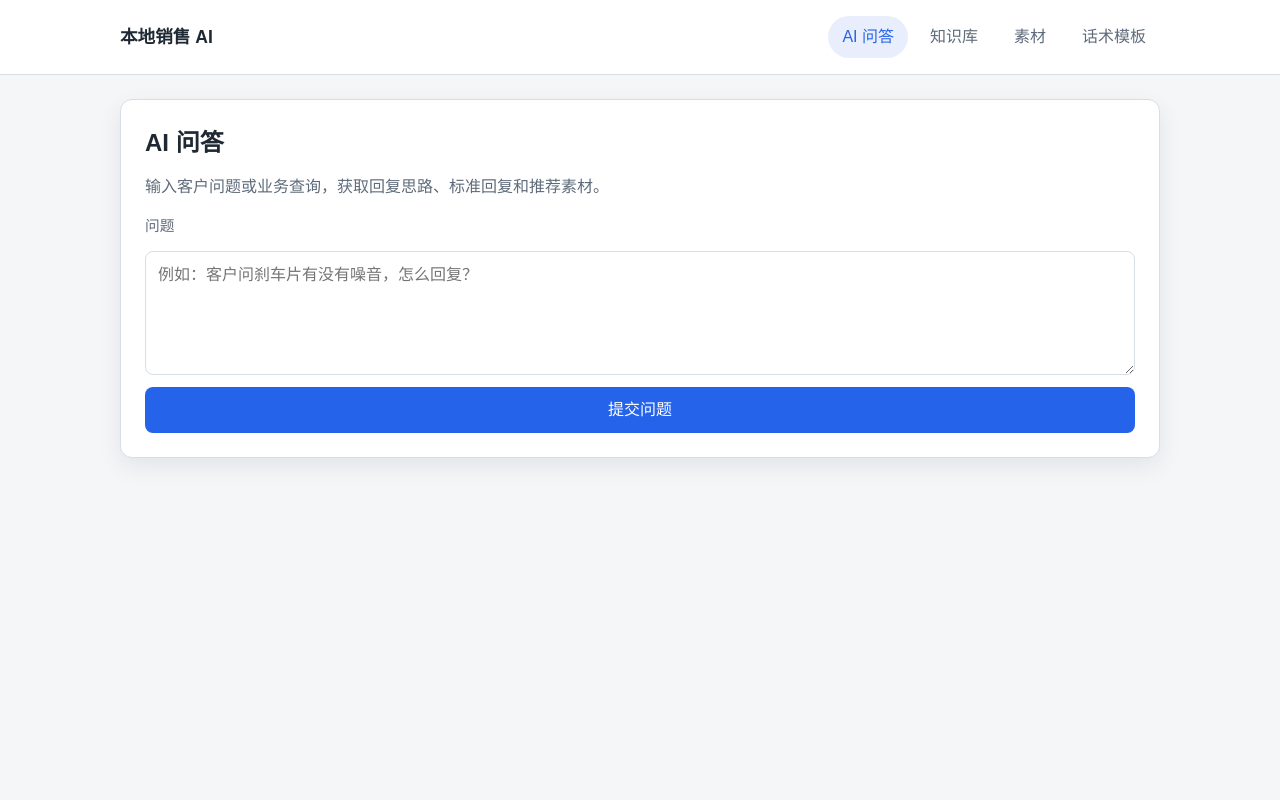
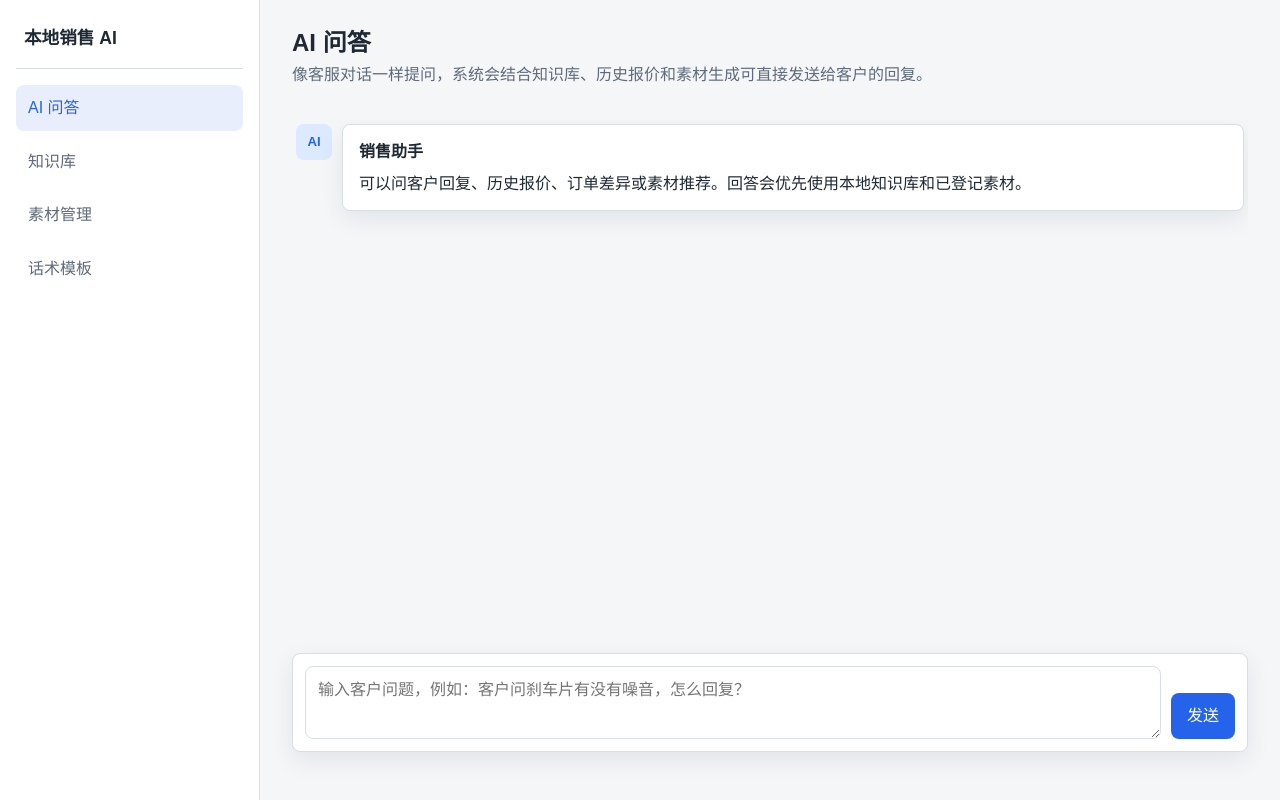
Before and after one commit to wg5x/ai-qa, a FastAPI app: page / in a window 1280 px wide. Run offline with FastAPI, Linux system fonts and the light colour scheme.

Commit message:
Polish workspace UI and material management

```diff
--- a/app/static/app.css
+++ b/app/static/app.css
@@ -11,7 +11,8 @@
   --success: #059669;
   --warning: #d97706;
   --shadow: 0 8px 24px rgba(15, 23, 42, 0.08);
-  --radius: 12px;
+  --radius: 8px;
+  --sidebar-width: 260px;
 }
 
 * {
@@ -31,38 +32,43 @@ a {
   text-decoration: none;
 }
 
-.site-header {
+.app-shell {
+  min-height: 100vh;
+  display: grid;
+  grid-template-columns: var(--sidebar-width) minmax(0, 1fr);
+}
+
+.sidebar {
   background: var(--surface);
-  border-bottom: 1px solid var(--border);
+  border-right: 1px solid var(--border);
   position: sticky;
   top: 0;
+  height: 100vh;
   z-index: 10;
-}
-
-.header-inner {
-  max-width: 1080px;
-  margin: 0 auto;
-  padding: 16px 20px;
   display: flex;
-  align-items: center;
-  justify-content: space-between;
+  flex-direction: column;
   gap: 16px;
+  padding: 24px 16px;
 }
 
 .brand {
+  display: block;
+  padding: 0 8px 16px;
+  border-bottom: 1px solid var(--border);
   font-weight: 700;
   font-size: 1.1rem;
 }
 
-.main-nav {
+.sidebar-nav {
   display: flex;
+  flex-direction: column;
   gap: 8px;
-  flex-wrap: wrap;
 }
 
 .nav-link {
-  padding: 8px 14px;
-  border-radius: 999px;
+  display: block;
+  padding: 10px 12px;
+  border-radius: 8px;
   color: var(--muted);
 }
 
@@ -73,10 +79,12 @@ a {
 }
 
 .page-content {
-  max-width: 1080px;
+  max-width: 1440px;
+  width: 100%;
   margin: 0 auto;
-  padding: 24px 20px 48px;
+  padding: 24px 32px 48px;
   display: grid;
+  align-content: start;
   gap: 20px;
 }
 
@@ -186,6 +198,132 @@ textarea {
   gap: 10px;
 }
 
+.qa-workspace {
+  min-height: calc(100vh - 72px);
+  display: grid;
+  grid-template-rows: auto minmax(320px, 1fr) auto;
+  gap: 16px;
+}
+
+.qa-header {
+  display: flex;
+  justify-content: space-between;
+  gap: 16px;
+}
+
+.qa-header h1 {
+  margin: 0 0 8px;
+}
+
+.chat-thread {
+  overflow: auto;
+  display: grid;
+  align-content: start;
+  gap: 16px;
+  padding: 4px;
+}
+
+.chat-message {
+  display: grid;
+  grid-template-columns: 36px minmax(0, 1fr);
+  gap: 10px;
+  max-width: 980px;
+}
+
+.chat-message.user {
+  justify-self: end;
+  grid-template-columns: minmax(0, 1fr) 36px;
+}
+
+.chat-message.user .message-avatar {
+  grid-column: 2;
+}
+
+.chat-message.user .message-bubble {
+  grid-column: 1;
+  grid-row: 1;
+  background: #e8eefc;
+}
+
+.message-avatar {
+  width: 36px;
+  height: 36px;
+  border-radius: 8px;
+  display: grid;
+  place-items: center;
+  background: #dbeafe;
+  color: var(--primary);
+  font-size: 0.82rem;
+  font-weight: 700;
+}
+
+.message-bubble {
+  background: var(--surface);
+  border: 1px solid var(--border);
+  border-radius: 8px;
+  padding: 14px 16px;
+  box-shadow: var(--shadow);
+}
+
+.message-bubble p {
+  margin: 6px 0 0;
+}
+
+.answer-section {
+  background: #f8fafc;
+  border: 1px solid var(--border);
+  border-radius: 8px;
+  padding: 12px;
+}
+
+.answer-section h3,
+.answer-grid h3 {
+  margin: 0 0 8px;
+  font-size: 0.96rem;
+}
+
+.answer-grid {
+  display: grid;
+  grid-template-columns: repeat(auto-fit, minmax(240px, 1fr));
+  gap: 12px;
+  margin-top: 12px;
+}
+
+.answer-grid section {
+  border: 1px solid var(--border);
+  border-radius: 8px;
+  padding: 12px;
+  background: #fff;
+}
+
+.answer-grid ul {
+  margin: 0;
+  padding-left: 18px;
+}
+
+.chat-composer {
+  position: sticky;
+  bottom: 16px;
+  display: grid;
+  grid-template-columns: minmax(0, 1fr) auto;
+  gap: 10px;
+  padding: 12px;
+  border: 1px solid var(--border);
+  border-radius: 8px;
+  background: var(--surface);
+  box-shadow: var(--shadow);
+}
+
+.chat-composer textarea {
+  min-height: 48px;
+  max-height: 140px;
+  resize: vertical;
+}
+
+.chat-composer .btn {
+  align-self: end;
+}
+
 .upload-grid {
   display: grid;
   grid-template-columns: repeat(auto-fit, minmax(280px, 1fr));
--- a/app/static/app.js
+++ b/app/static/app.js
@@ -49,10 +49,67 @@ function escapeHtml(value) {
     .replaceAll("'", "&#039;");
 }
 
+function appendChatMessage(thread, role, html) {
+  const node = document.createElement("article");
+  node.className = `chat-message ${role}`;
+  node.innerHTML = `
+    <div class="message-avatar">${role === "user" ? "我" : "AI"}</div>
+    <div class="message-bubble">${html}</div>
+  `;
+  thread.appendChild(node);
+  thread.scrollTop = thread.scrollHeight;
+  return node;
+}
+
+function renderAnswerSections(answer) {
+  const references = (answer.references || [])
+    .map((item) => `<li>${escapeHtml(typeof item === "string" ? item : JSON.stringify(item))}</li>`)
+    .join("");
+  const materials = (answer.recommended_materials || [])
+    .map((item) => {
+      const text =
+        typeof item === "string"
+          ? item
+          : [item.name, item.file_path, item.description].filter(Boolean).join(" · ");
+      return `<li>${escapeHtml(text)}</li>`;
+    })
+    .join("");
+  const warnings = (answer.warnings || [])
+    .map((item) => `<li>${escapeHtml(item)}</li>`)
+    .join("");
+
+  return `
+    <div class="answer-section">
+      <h3>标准回复</h3>
+      <pre class="result-pre">${escapeHtml(answer.standard_reply || "")}</pre>
+      <button type="button" class="btn secondary copy-answer">复制标准回复</button>
+    </div>
+    <div class="answer-grid">
+      <section>
+        <h3>回复思路</h3>
+        <p>${escapeHtml(answer.reply_thinking || "")}</p>
+      </section>
+      <section>
+        <h3>推荐素材</h3>
+        <ul>${materials || "<li>暂无推荐素材</li>"}</ul>
+      </section>
+      <section>
+        <h3>参考依据</h3>
+        <ul>${references || "<li>暂无参考依据</li>"}</ul>
+      </section>
+      <section>
+        <h3>注意事项</h3>
+        <ul class="warnings">${warnings || "<li>暂无注意事项</li>"}</ul>
+      </section>
+    </div>
+  `;
+}
+
 function initQAPage() {
   const form = document.getElementById("qa-form");
   const resultPanel = document.getElementById("qa-result");
   const copyButton = document.getElementById("copy-reply");
+  const chatThread = document.getElementById("chat-thread");
   if (!form) return;
 
   form.addEventListener("submit", async (event) => {
@@ -62,7 +119,13 @@ function initQAPage() {
 
     const submitButton = document.getElementById("qa-submit");
     submitButton.disabled = true;
-    submitButton.textContent = "生成中...";
+    submitButton.textContent = "生成中";
+    appendChatMessage(chatThread, "user", `<p>${escapeHtml(question)}</p>`);
+    const pendingMessage = appendChatMessage(
+      chatThread,
+      "assistant",
+      '<p class="card-meta">正在检索知识库并生成回复...</p>'
+    );
 
     try {
       const answer = await apiRequest("/api/qa/ask", {
@@ -71,6 +134,7 @@ function initQAPage() {
         body: JSON.stringify({ question }),
       });
 
+      document.getElementById("latest-question").textContent = question;
       document.getElementById("reply-thinking").textContent = answer.reply_thinking;
       document.getElementById("standard-reply").textContent = answer.standard_reply;
 
@@ -105,16 +169,28 @@ function initQAPage() {
       });
 
       resultPanel.classList.remove("hidden");
+      pendingMessage.querySelector(".message-bubble").innerHTML = renderAnswerSections(answer);
       showToast("回答已生成");
+      form.reset();
     } catch (error) {
+      pendingMessage.querySelector(".message-bubble").innerHTML =
+        `<p class="warnings">${escapeHtml(error.message)}</p>`;
       showToast(error.message, true);
     } finally {
       submitButton.disabled = false;
-      submitButton.textContent = "提交问题";
+      submitButton.textContent = "发送";
     }
   });
 
   copyButton?.addEventListener("click", async () => {
+    const text = document.getElementById("standard-reply")?.textContent || "";
+    if (!text) return;
+    await navigator.clipboard.writeText(text);
+    showToast("标准回复已复制");
+  });
+
+  chatThread?.addEventListener("click", async (event) => {
+    if (!event.target.closest(".copy-answer")) return;
     const text = document.getElementById("standard-reply")?.textContent || "";
     if (!text) return;
     await navigator.clipboard.writeText(text);
@@ -183,38 +259,123 @@ function materialCard(item) {
     <p>${escapeHtml(item.description || "暂无描述")}</p>
     <div class="card-meta">路径：${escapeHtml(item.file_path || "-")}</div>
     <div class="card-meta">标签：${escapeHtml(item.tags || "-")}</div>
+    <div class="card-actions">
+      <button type="button" class="btn ghost edit-material" data-material="${escapeHtml(JSON.stringify(item))}">编辑</button>
+    </div>
   `;
 }
 
-async function loadMaterials(query = "") {
+const materialPaging = {
+  query: "",
+  page: 1,
+  pageSize: 10,
+  pages: 1,
+};
+
+async function loadMaterials(query = materialPaging.query, page = materialPaging.page) {
   const list = document.getElementById("material-list");
   if (!list) return;
 
+  materialPaging.query = query;
+  materialPaging.page = page;
+  const params = new URLSearchParams({
+    page: String(page),
+    page_size: String(materialPaging.pageSize),
+  });
   const url = query
-    ? `/api/materials/search?q=${encodeURIComponent(query)}`
-    : "/api/materials";
-  const items = await apiRequest(url);
-  renderList(list, items, materialCard);
+    ? `/api/materials/search?q=${encodeURIComponent(query)}&${params}`
+    : `/api/materials?${params}`;
+  const pageData = await apiRequest(url);
+  materialPaging.page = pageData.page;
+  materialPaging.pages = pageData.pages;
+  renderList(list, pageData.items, materialCard);
+  renderMaterialPagination(pageData);
+}
+
+function renderMaterialPagination(pageData) {
+  const pageInfo = document.getElementById("material-page-info");
+  const prevButton = document.getElementById("material-prev");
+  const nextButton = document.getElementById("material-next");
+  if (pageInfo) {
+    pageInfo.textContent = `共 ${pageData.total} 条 · 第 ${pageData.page} / ${pageData.pages} 页`;
+  }
+  if (prevButton) prevButton.disabled = pageData.page <= 1;
+  if (nextButton) nextButton.disabled = pageData.page >= pageData.pages;
 }
 
 function initMaterialsPage() {
   const form = document.getElementById("material-form");
   const searchForm = document.getElementById("material-search-form");
   const refreshButton = document.getElementById("material-refresh");
+  const prevButton = document.getElementById("material-prev");
+  const nextButton = document.getElementById("material-next");
+  const modal = document.getElementById("material-modal");
+  const modalTitle = document.getElementById("material-modal-title");
+  const list = document.getElementById("material-list");
+  const openModalButton = document.getElementById("open-material-modal");
+  const closeModalButton = document.getElementById("close-material-modal");
   if (!form) return;
+
+  const closeModal = () => {
+    modal?.classList.add("hidden");
+  };
+  const openModal = (material = null) => {
+    form.reset();
+    form.elements.id.value = material?.id || "";
+    if (modalTitle) modalTitle.textContent = material ? "编辑素材" : "新增素材";
+    if (material) {
+      [
+        "name",
+        "file_path",
+        "material_type",
+        "product_type",
+        "scenario",
+        "brand",
+        "material_grade",
+        "description",
+        "recommended_script",
+        "tags",
+      ].forEach((fieldName) => {
+        if (form.elements[fieldName]) {
+          form.elements[fieldName].value = material[fieldName] || "";
+        }
+      });
+    }
+    modal?.classList.remove("hidden");
+    form.querySelector("input[name='name']")?.focus();
+  };
+
+  openModalButton?.addEventListener("click", () => openModal());
+  list?.addEventListener("click", (event) => {
+    const button = event.target.closest(".edit-material");
+    if (!button) return;
+    openModal(JSON.parse(button.dataset.material));
+  });
+  closeModalButton?.addEventListener("click", closeModal);
+  modal?.querySelectorAll("[data-close-modal]").forEach((node) => {
+    node.addEventListener("click", closeModal);
+  });
+  document.addEventListener("keydown", (event) => {
+    if (event.key === "Escape") closeModal();
+  });
 
   form.addEventListener("submit", async (event) => {
     event.preventDefault();
     const payload = Object.fromEntries(new FormData(form).entries());
+    const materialId = payload.id;
+    delete payload.id;
+    const endpoint = materialId ? `/api/materials/${materialId}` : "/api/materials";
+    const method = materialId ? "PATCH" : "POST";
     try {
-      await apiRequest("/api/materials", {
-        method: "POST",
+      await apiRequest(endpoint, {
+        method,
         headers: { "Content-Type": "application/json" },
         body: JSON.stringify(payload),
       });
       form.reset();
-      await loadMaterials();
-      showToast("素材已新增");
+      closeModal();
+      await loadMaterials(materialPaging.query, materialPaging.page);
+      showToast(materialId ? "素材已更新" : "素材已新增");
     } catch (error) {
       showToast(error.message, true);
     }
@@ -224,7 +385,7 @@ function initMaterialsPage() {
     event.preventDefault();
     const query = new FormData(searchForm).get("q")?.toString().trim() || "";
     try {
-      await loadMaterials(query);
+      await loadMaterials(query, 1);
     } catch (error) {
       showToast(error.message, true);
     }
@@ -232,10 +393,22 @@ function initMaterialsPage() {
 
   refreshButton?.addEventListener("click", () => {
     if (searchForm) searchForm.reset();
-    loadMaterials().catch((error) => showToast(error.message, true));
+    loadMaterials("", 1).catch((error) => showToast(error.message, true));
   });
 
-  loadMaterials().catch((error) => showToast(error.message, true));
+  prevButton?.addEventListener("click", () => {
+    loadMaterials(materialPaging.query, materialPaging.page - 1).catch((error) =>
+      showToast(error.message, true)
+    );
+  });
+
+  nextButton?.addEventListener("click", () => {
+    loadMaterials(materialPaging.query, materialPaging.page + 1).catch((error) =>
+      showToast(error.message, true)
+    );
+  });
+
+  loadMaterials("", 1).catch((error) => showToast(error.message, true));
 }
 
 function statusLabel(status) {
--- a/app/templates/base.html
+++ b/app/templates/base.html
@@ -7,21 +7,21 @@
   <link rel="stylesheet" href="/static/app.css">
 </head>
 <body>
-  <header class="site-header">
-    <div class="header-inner">
+  <div class="app-shell">
+    <aside class="sidebar">
       <a href="/" class="brand">本地销售 AI</a>
-      <nav class="main-nav">
+      <nav class="sidebar-nav" aria-label="主菜单">
         <a href="/" class="nav-link{% if active_page == 'qa' %} active{% endif %}">AI 问答</a>
         <a href="/knowledge" class="nav-link{% if active_page == 'knowledge' %} active{% endif %}">知识库</a>
-        <a href="/materials" class="nav-link{% if active_page == 'materials' %} active{% endif %}">素材</a>
+        <a href="/materials" class="nav-link{% if active_page == 'materials' %} active{% endif %}">素材管理</a>
         <a href="/speech-templates" class="nav-link{% if active_page == 'speech' %} active{% endif %}">话术模板</a>
       </nav>
-    </div>
-  </header>
+    </aside>
 
-  <main class="page-content">
-    {% block content %}{% endblock %}
-  </main>
+    <main class="page-content">
+      {% block content %}{% endblock %}
+    </main>
+  </div>
 
   <div id="toast" class="toast hidden" role="status"></div>
   <script src="/static/app.js"></script>
--- a/app/templates/index.html
+++ b/app/templates/index.html
@@ -1,47 +1,38 @@
 {% extends "base.html" %}
 
 {% block content %}
-<section class="panel">
-  <h1>AI 问答</h1>
-  <p class="hint">输入客户问题或业务查询，获取回复思路、标准回复和推荐素材。</p>
-
-  <form id="qa-form" class="stack-form">
-    <label for="question">问题</label>
-    <textarea id="question" name="question" rows="4" placeholder="例如：客户问刹车片有没有噪音，怎么回复？" required></textarea>
-    <button type="submit" class="btn primary" id="qa-submit">提交问题</button>
-  </form>
-</section>
-
-<section id="qa-result" class="panel hidden">
-  <div class="panel-header">
-    <h2>回答结果</h2>
-    <button type="button" class="btn secondary" id="copy-reply">复制标准回复</button>
+<section class="qa-workspace">
+  <div class="qa-header">
+    <div>
+      <h1>AI 问答</h1>
+      <p class="hint">像客服对话一样提问，系统会结合知识库、历史报价和素材生成可直接发送给客户的回复。</p>
+    </div>
   </div>
 
-  <div class="result-block">
-    <h3>回复思路</h3>
-    <p id="reply-thinking" class="result-text"></p>
+  <div id="chat-thread" class="chat-thread" aria-live="polite">
+    <article class="chat-message assistant">
+      <div class="message-avatar">AI</div>
+      <div class="message-bubble">
+        <strong>销售助手</strong>
+        <p>可以问客户回复、历史报价、订单差异或素材推荐。回答会优先使用本地知识库和已登记素材。</p>
+      </div>
+    </article>
   </div>
 
-  <div class="result-block highlight">
-    <h3>标准回复</h3>
+  <section id="qa-result" class="hidden" aria-label="最新回答">
+    <span id="latest-question"></span>
+    <p id="reply-thinking" class="result-text"></p>
     <pre id="standard-reply" class="result-pre"></pre>
-  </div>
+    <ul id="references" class="result-list"></ul>
+    <ul id="recommended-materials" class="result-list"></ul>
+    <ul id="warnings" class="result-list warnings"></ul>
+    <button type="button" class="btn secondary" id="copy-reply">复制标准回复</button>
+  </section>
 
-  <div class="result-block">
-    <h3>参考依据</h3>
-    <ul id="references" class="result-list"></ul>
-  </div>
-
-  <div class="result-block">
-    <h3>推荐素材</h3>
-    <ul id="recommended-materials" class="result-list"></ul>
-  </div>
-
-  <div class="result-block">
-    <h3>注意事项</h3>
-    <ul id="warnings" class="result-list warnings"></ul>
-  </div>
+  <form id="qa-form" class="chat-composer">
+    <textarea id="question" name="question" rows="2" placeholder="输入客户问题，例如：客户问刹车片有没有噪音，怎么回复？" required></textarea>
+    <button type="submit" class="btn primary" id="qa-submit">发送</button>
+  </form>
 </section>
 {% endblock %}
 
```
Also changed, not shown: other parts of app/static/app.css (+103 -4 lines), app/routers/materials.py (+21 -10 lines), app/services/material_search.py (+20 -0 lines), app/templates/materials.html (+36 -12 lines), tests/test_api_flows.py (+41 -0 lines), tests/test_material_search.py (+32 -2 lines).
